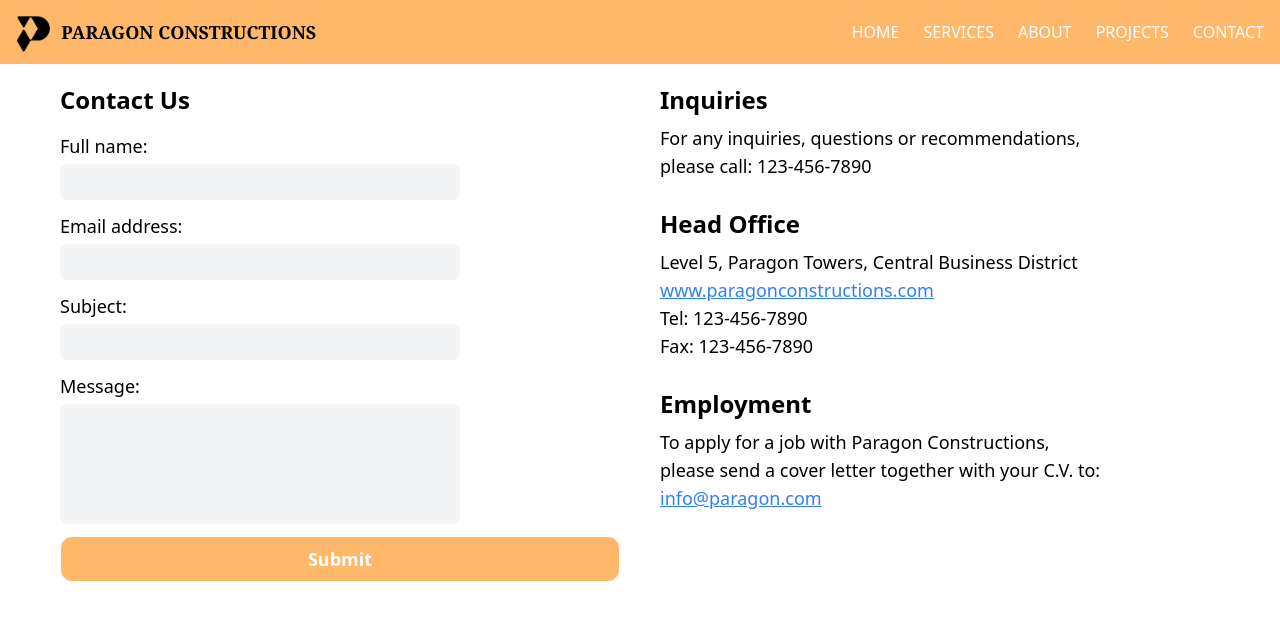
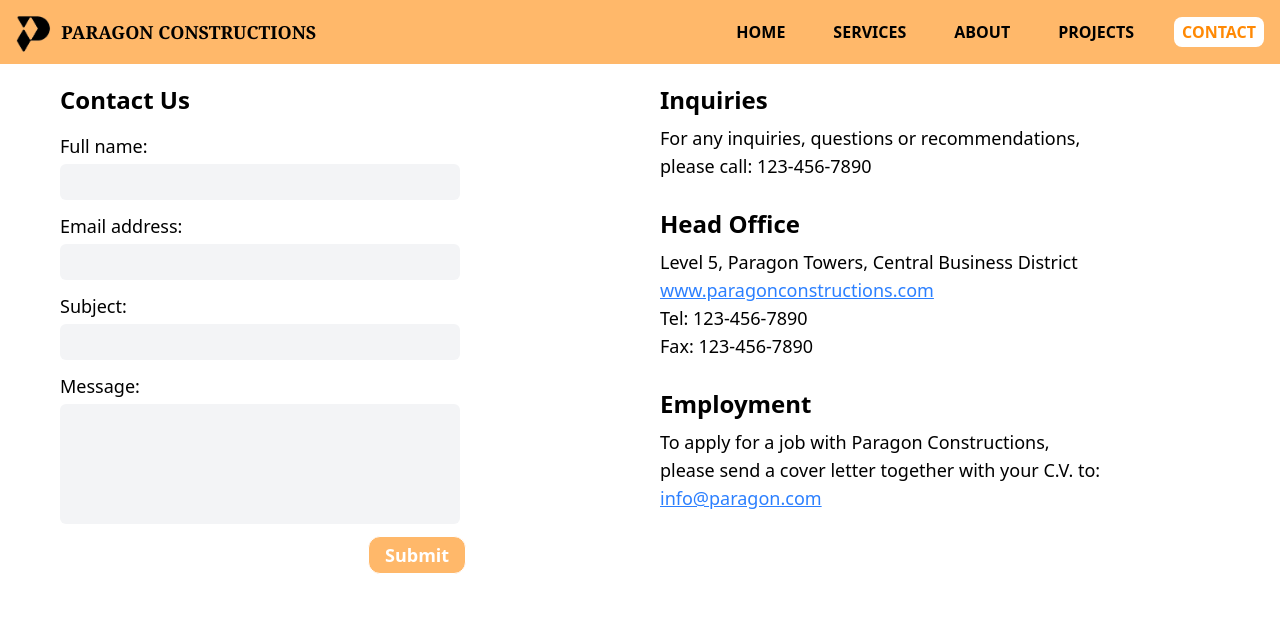
Before and after one commit to Ayo-Akinleye/codveda_level2_task1, a React (Vite) app: page /contact in a window 1280 px wide. Shown: the top 620 px of the page. Built offline with nearby package versions, Linux system fonts and the light colour scheme.

Commit message:
button addition, more performance improvements etc

```diff
--- a/src/Components/Button.jsx
+++ b/src/Components/Button.jsx
@@ -4,7 +4,7 @@ const Button = ({ text, type = "button", className = "" }) => {
     return (
         <button
             type={type}
-            className={`border rounded-xl px-4 py-2 cursor-pointer font-semibold bg-orange-300 text-white hover:animate-pulse ${className}`}
+            className={`border rounded-xl px-4 py-1 cursor-pointer font-semibold bg-orange-300 text-white hover:animate-pulse w-fit ${className}`}
         >
             {text}
         </button>
--- a/src/Components/Form.jsx
+++ b/src/Components/Form.jsx
@@ -17,7 +17,7 @@ const Form = () => {
             <Input type="text" label="Message: " className='h-30' />
 
             <Button
-                text="Submit"
+                text="Submit" className='ml-77'
             />
         </form>
     )
--- a/src/Components/Header.jsx
+++ b/src/Components/Header.jsx
@@ -1,7 +1,9 @@
-import { Link } from 'react-router-dom'
+import { NavLink } from 'react-router-dom'
 import logo from "../assets/logo for paragon.webp"
 
 const Header = () => {
+    const linkClasses = "py-1 px-2 hover:bg-white hover:text-orange-400 hover:rounded-lg";
+
     return (
         <div>
             <header className='flex items-center justify-between p-2 bg-orange-300 h-16'>
@@ -9,13 +11,64 @@ const Header = () => {
                     <img src={logo} alt="Logo for Paragon" className='h-12 w-auto' />
                     <h2 className='font-semibold font-serif text-lg'>PARAGON CONSTRUCTIONS</h2>
                 </div>
-                <nav className=''>
-                    <ul className='flex gap-6 text-white p-2'>
-                        <Link to="/">HOME</Link>
-                        <Link to="services">SERVICES</Link>
-                        <Link to="about">ABOUT</Link>
-                        <Link to="projects">PROJECTS</Link>
-                        <Link to="contact">CONTACT</Link>
+                <nav>
+                    <ul className='flex gap-4 text-black font-semibold items-center justify-center'>
+                        {/* HOME */}
+                        <li className={linkClasses}>
+                            <NavLink to="/"
+                                className={({ isActive }) =>
+                                    isActive
+                                        ? `${linkClasses} bg-white text-orange-400 rounded-lg`
+                                        : linkClasses
+                                }>HOME
+                            </NavLink>
+                        </li>
+
+                        {/* SERVICES */}
+                        <li className={linkClasses}>
+                            <NavLink to="services"
+                                className={({ isActive }) =>
+                                    isActive
+                                        ? `${linkClasses} bg-white text-orange-400 rounded-lg`
+                                        : linkClasses
+                                }>SERVICES
+                            </NavLink>
+                        </li>
+
+                        {/* ABOUT */}
+                        <li className={linkClasses}>
+                            <NavLink to="about"
+                                className={({ isActive }) =>
+                                    isActive
+                                        ? `${linkClasses} bg-white text-orange-400 rounded-lg`
+                                        : linkClasses
+                                }>
+                                ABOUT
+                            </NavLink>
+                        </li>
+
+                        {/* PROJECTS */}
+                        <li className={linkClasses}>
+                            <NavLink to="projects"
+                                className={({ isActive }) =>
+                                    isActive
+                                        ? `${linkClasses} bg-white text-orange-400 rounded-lg`
+                                        : linkClasses
+                                }>
+                                PROJECTS
+                            </NavLink>
+                        </li>
+
+                        {/* CONTACT */}
+                        <li className={linkClasses}>
+                            <NavLink to="contact" className={({ isActive }) =>
+                                isActive
+                                    ? `${linkClasses} bg-white text-orange-400 rounded-lg`
+                                    : linkClasses
+                            }>
+                                CONTACT
+                            </NavLink>
+                        </li>
                     </ul>
                 </nav>
             </header>
```
